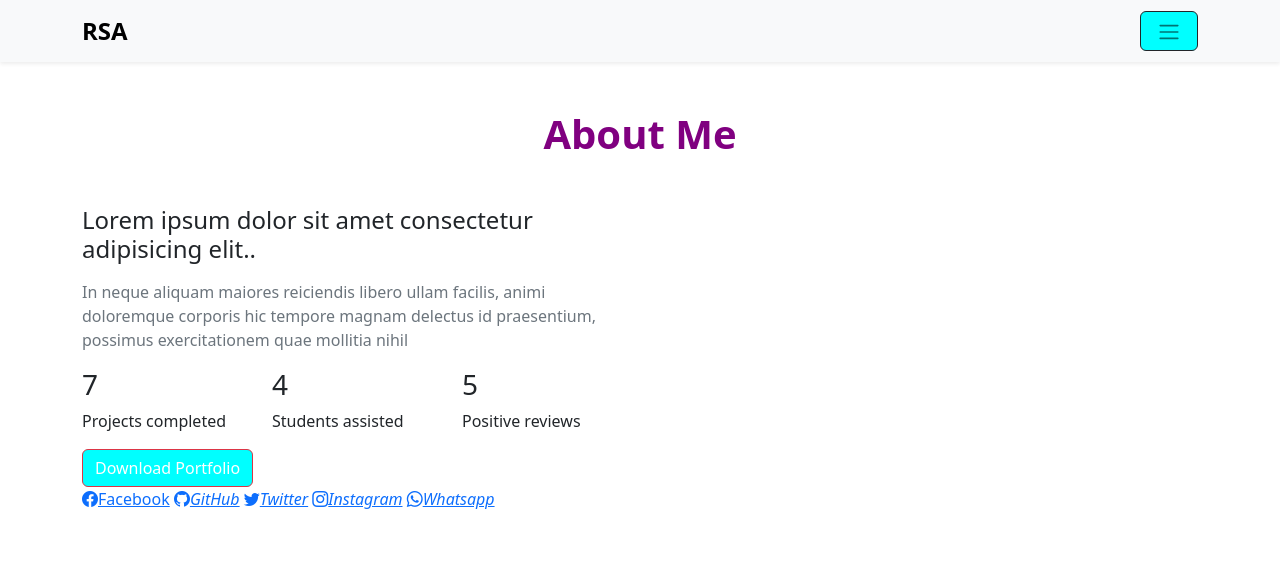
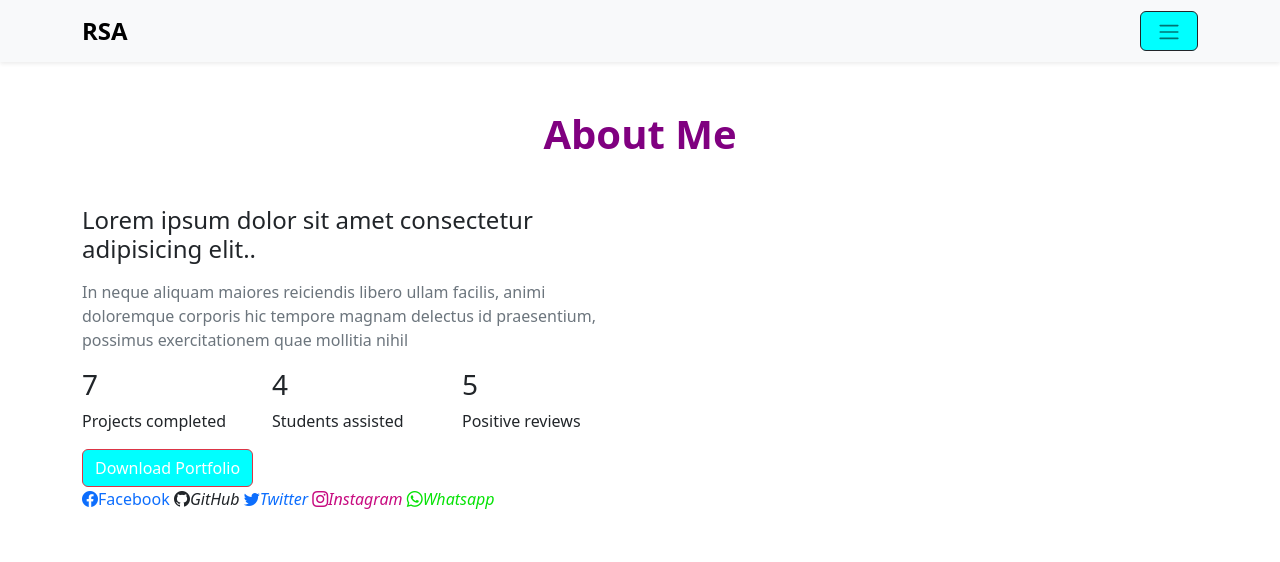
Before and after one commit to ManakiX/Portfolio, a plain HTML site: page html/about.html in a window 1280 px wide. Drawn offline with nearby package versions, Linux system fonts and the light colour scheme; some icons are missing.

Commit message:
no underline

```diff
--- a/html/about.html
+++ b/html/about.html
@@ -69,15 +69,15 @@
                 <div class="col-lg-12">
                     <a href="#" class="btn btn-danger btn-danger">Download Portfolio</a>
                     <div class="mb-5 justify-content-center">
-                        <a href="https://www.facebook.com/lukhanyiso.nk">
+                        <a href="https://www.facebook.com/lukhanyiso.nk" class="text-decoration-none">
                             <i class="bi bi-facebook"></i>Facebook</a>
-                        <a href="https://github.com/ManakiX">
-                            <i class="bi bi-github">GitHub</i></a>
-                        <a href="https://twitter.com/L_A_Zanothando">
+                        <a href="https://github.com/ManakiX" class="text-decoration-none">
+                            <i class="bi bi-github text-dark">GitHub</i></a>
+                        <a href="https://twitter.com/L_A_Zanothando" class="text-decoration-none">
                             <i class="bi bi-twitter">Twitter</i></a>
-                        <a href="https://www.instagram.com/">
+                        <a href="https://www.instagram.com/" class="text-decoration-none" style="color: rgb(199, 10, 127);">
                             <i class="bi bi-instagram">Instagram</i></a>
-                        <a href="https://web.whatsapp.com/">
+                        <a href="https://web.whatsapp.com/" class="text-decoration-none" style="color: rgb(6, 226, 6);">
                             <i class="bi bi-whatsapp">Whatsapp</i></a>
                     </div>
                 </div>
```
